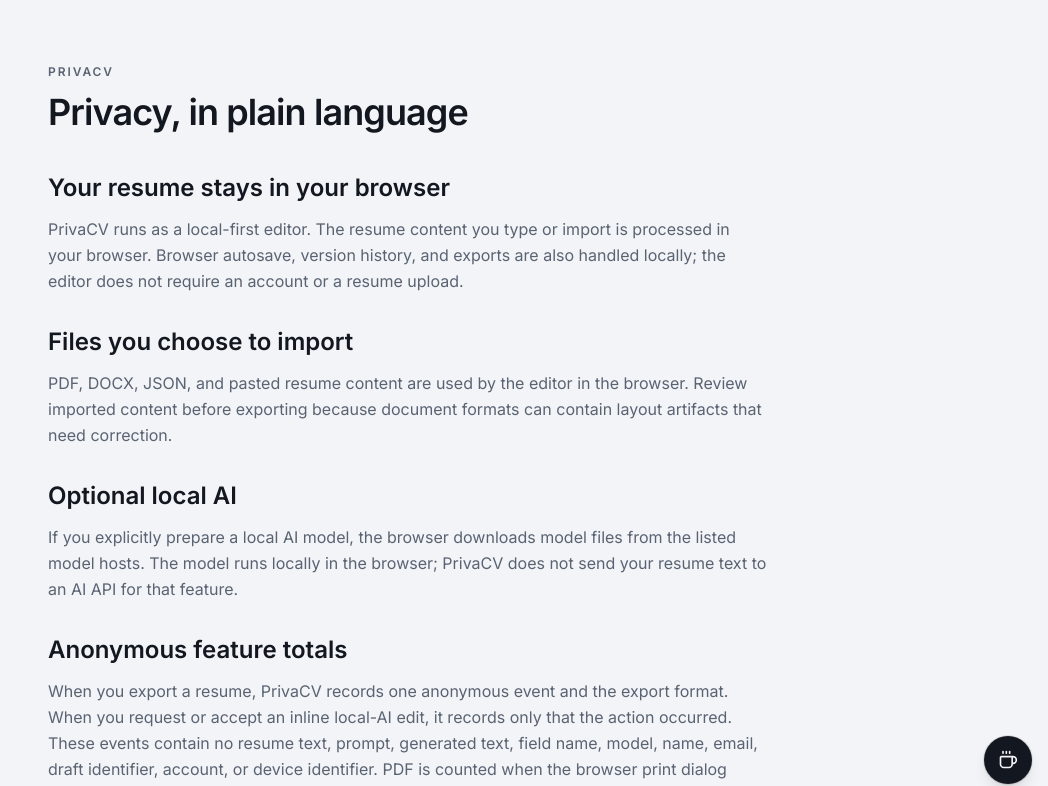
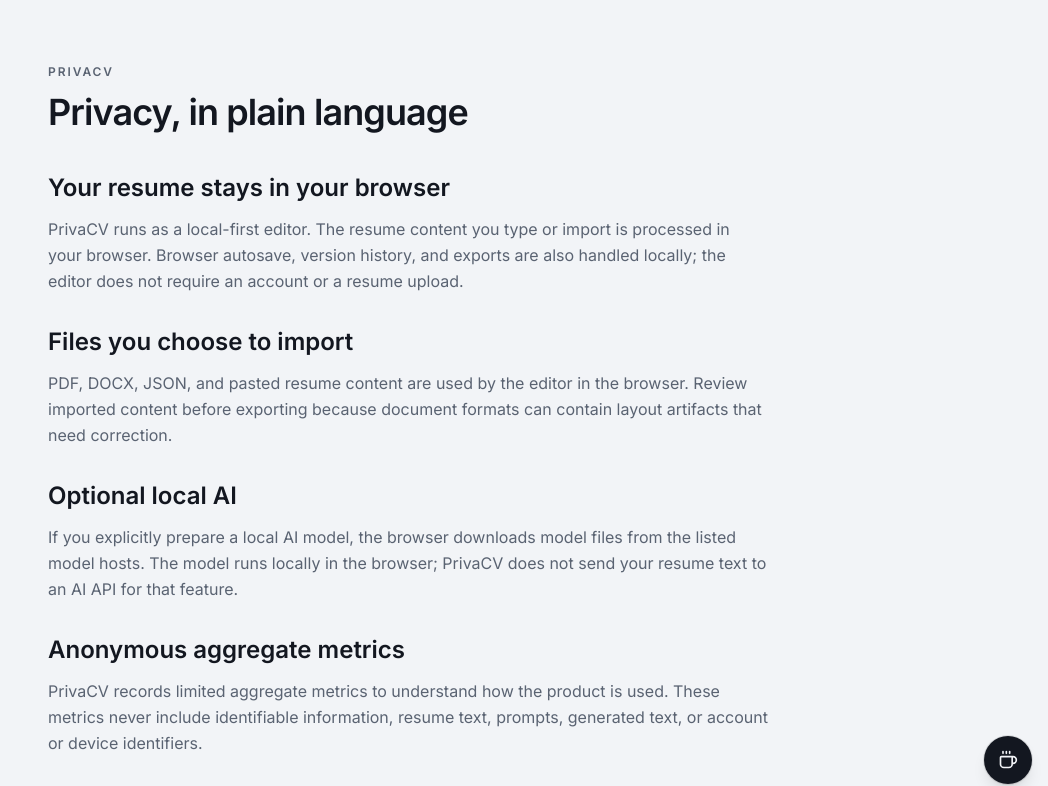
Before and after one commit to austin-hwang/PrivaCV, a Next.js app: page /privacy in a window 1280 px wide. Shown: the top 786 px of the page, without its empty margins (232-1280 px from the left). Built offline with nearby package versions, Linux system fonts and the light colour scheme; no server answers.

Commit message:
Simplify aggregate metrics disclosure

```diff
--- a/app/privacy/page.tsx
+++ b/app/privacy/page.tsx
@@ -27,8 +27,8 @@
           <p className="mt-3">If you explicitly prepare a local AI model, the browser downloads model files from the listed model hosts. The model runs locally in the browser; PrivaCV does not send your resume text to an AI API for that feature.</p>
         </section>
         <section>
-          <h2 className="text-2xl font-semibold text-foreground">Anonymous feature totals</h2>
-          <p className="mt-3">When you export a resume, PrivaCV records one anonymous event and the export format. When you request or accept an inline local-AI edit, it records only that the action occurred. These events contain no resume text, prompt, generated text, field name, model, name, email, draft identifier, account, or device identifier. PDF is counted when the browser print dialog opens because the browser does not reveal whether a file is ultimately saved.</p>
+          <h2 className="text-2xl font-semibold text-foreground">Anonymous aggregate metrics</h2>
+          <p className="mt-3">PrivaCV records limited aggregate metrics to understand how the product is used. These metrics never include identifiable information, resume text, prompts, generated text, or account or device identifiers.</p>
         </section>
         <section>
           <h2 className="text-2xl font-semibold text-foreground">Your control</h2>
```
